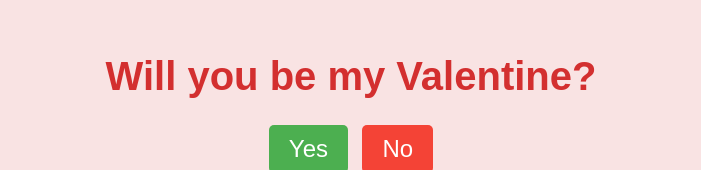
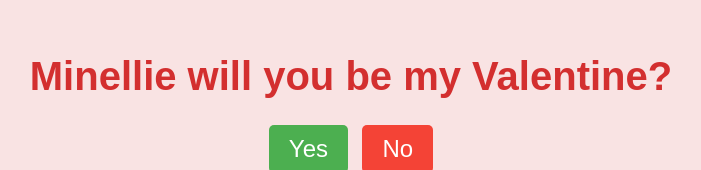
Before and after one commit to jdr20/Minellie, a plain HTML site: page index.html in a window 1280 px wide. Shown: the part 138-308 px from the top of the page, without its empty margins (289-990 px from the left). Drawn offline with Linux system fonts and the light colour scheme; no server answers.

Commit message:
index.html

```diff
--- a/index.html
+++ b/index.html
@@ -8,7 +8,7 @@
 </head>
 <body>
     <div class="container">
-        <h1>Will you be my Valentine?</h1>
+        <h1> Minellie will you be my Valentine?</h1>
         <div class="buttons">
             <button class="yes-button" onclick="handleYesClick()">Yes</button>
             <button class="no-button" onclick="handleNoClick()">No</button>
```
